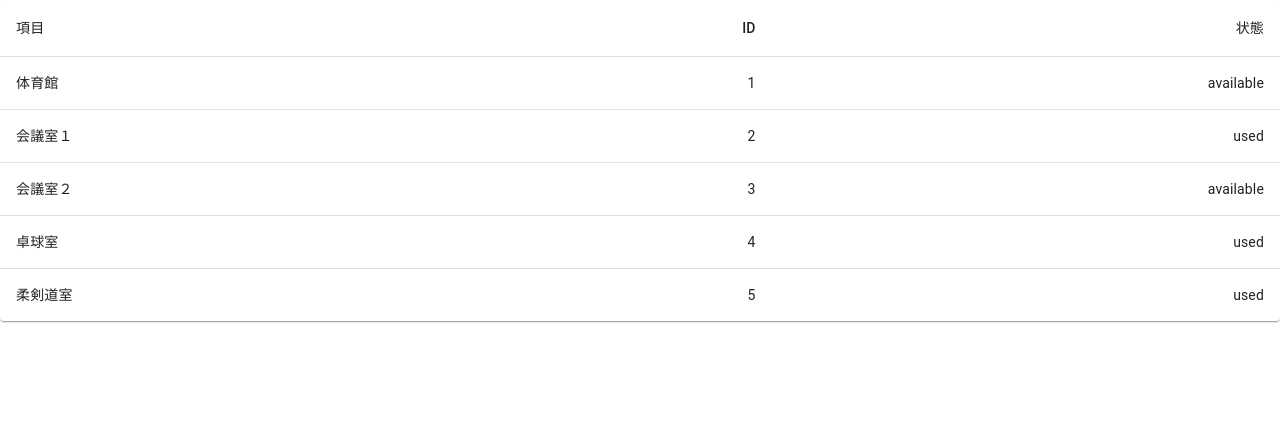
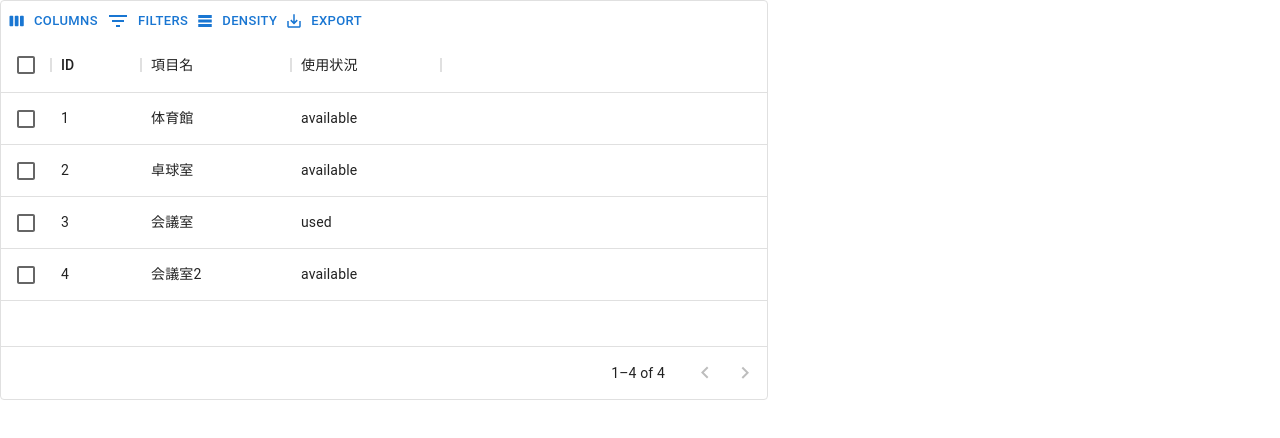
Before and after one commit to MiyoKouseki/reserve, a React (Create React App) app in the folder frontend/: page / in a window 1280 px wide. Shown: the top 438 px of the page. Built offline with nearby package versions, Linux system fonts and the light colour scheme.

Commit message:
table から Gridに変更。

```diff
--- a/frontend/package.json
+++ b/frontend/package.json
@@ -6,6 +6,7 @@
     "@emotion/react": "^11.10.5",
     "@emotion/styled": "^11.10.5",
     "@mui/material": "^5.11.8",
+    "@mui/x-data-grid": "^5.17.23",
     "@testing-library/jest-dom": "^5.14.1",
     "@testing-library/react": "^13.0.0",
     "@testing-library/user-event": "^13.2.1",
--- a/frontend/src/App.tsx
+++ b/frontend/src/App.tsx
@@ -6,51 +6,47 @@ import TableContainer from '@mui/material/TableContainer';
 import TableHead from '@mui/material/TableHead';
 import TableRow from '@mui/material/TableRow';
 import Paper from '@mui/material/Paper';
+import Box from '@mui/material/Box';
+import { DataGrid, GridColDef, GridValueGetterParams ,GridToolbar} from '@mui/x-data-grid';
 import './App.css';
 
-function createData(
-    id: string,
-    name: string,
-    status: string,
-) {
-    return { id, name, status};
-}
+const columns: GridColDef[] = [
+  { field: 'id', headerName: 'ID', width: 90 },
+  {
+    field: 'Name',
+    headerName: '項目名',
+    width: 150,
+    editable: true,
+  },
+  {
+    field: 'status',
+    headerName: '使用状況',
+    width: 150,
+    editable: true,
+  },
+];
 
-const initialRows = [
-    createData('1','体育館', 'available'),
-    createData('2','会議室１', 'used'),
-    createData('3','会議室２', 'available'),
-    createData('4','卓球室', 'used'),
-    createData('5','柔剣道室', 'used'),
+const rows = [
+  { id: 1, Name: '体育館', status: 'available'},
+  { id: 2, Name: '卓球室', status: 'available'},
+  { id: 3, Name: '会議室', status: 'used'},
+  { id: 4, Name: '会議室2', status: 'available'},
 ];
 
 function App() {
   return (
-  <TableContainer component={Paper}>
-      <Table sx={{ minWidth: 650 }} aria-label="simple table">
-        <TableHead>
-          <TableRow>
-            <TableCell>項目</TableCell>
-            <TableCell align="right">ID</TableCell>
-            <TableCell align="right">状態</TableCell>
-          </TableRow>
-        </TableHead>
-        <TableBody>
-          {initialRows.map((row) => (
-            <TableRow
-              key={row.name}
-              sx={{ '&:last-child td, &:last-child th': { border: 0 } }}
-            >
-              <TableCell component="th" scope="row">
-                {row.name}
-              </TableCell>
-              <TableCell align="right">{row.id}</TableCell>
-              <TableCell align="right">{row.status}</TableCell>
-            </TableRow>
-          ))}
-        </TableBody>
-      </Table>
-    </TableContainer>
+    <Box sx={{ height: 400, width: '60%'}}>
+      <DataGrid
+        rows={rows}
+        columns={columns}
+        pageSize={5}
+        rowsPerPageOptions={[5]}
+        checkboxSelection
+        disableSelectionOnClick
+        experimentalFeatures={{ newEditingApi: true }}
+        components={{ Toolbar: GridToolbar }}
+      />
+    </Box>
   );
 }
 
```
Also changed, not shown: 1 other file (tests, documents, lock files or other folders).
